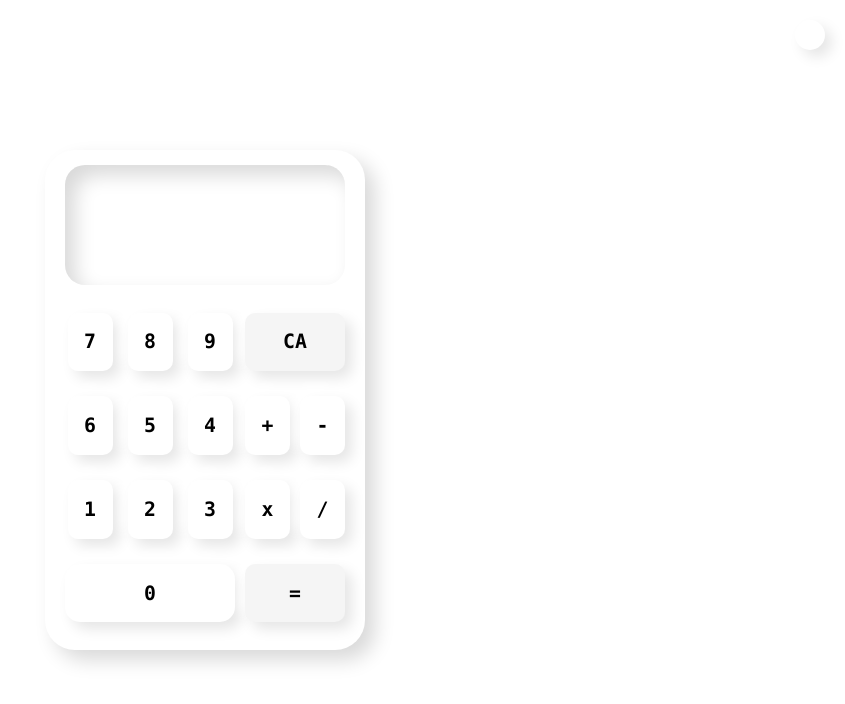
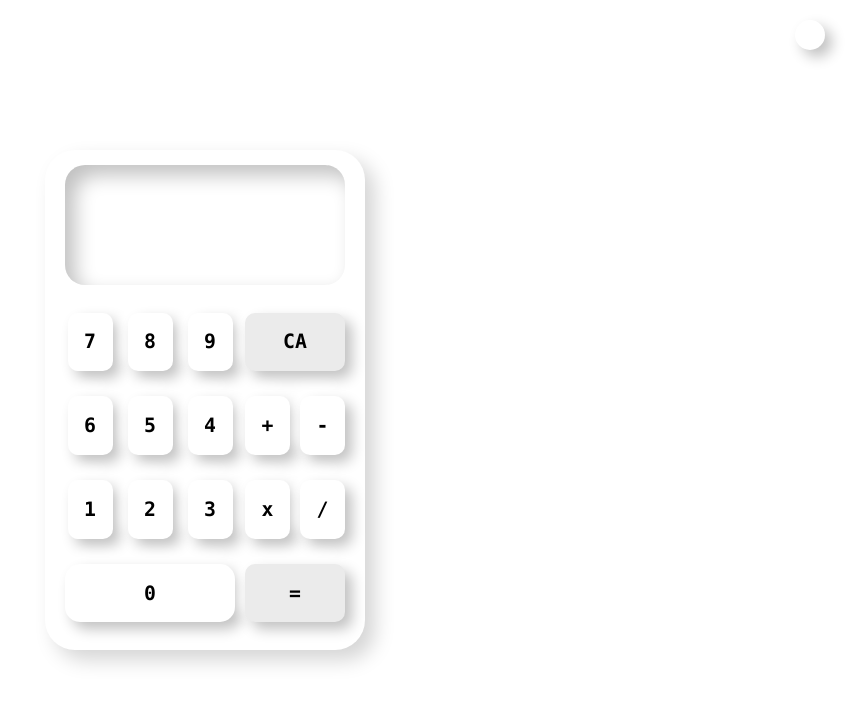
Before and after one commit to SantiagoCumpa/WebCalculator, a plain HTML site: page index.html in a window 1280 px wide. Both pictures are taken after a click on the button 1245 px from the left and 35 px from the top of the page. Shown: the whole page, without its empty margins (435-1280 px from the left). Drawn offline with Linux system fonts and the light colour scheme.

Commit message:
color minimal change

```diff
--- a/css/style.css
+++ b/css/style.css
@@ -128,18 +128,18 @@ button:active{
 }
 .container.light .calculator{
    background: var(--main-white);
-   box-shadow:  10px 10px 20px #d9d9d9,
+   box-shadow:  10px 10px 20px #d5d5d5,
                -10px -10px 20px var(--main-white);
 }
 .container.light .calculator__screen{
    background: var(--main-white);
-   box-shadow: inset 10px 10px 20px #d9d9d9,
+   box-shadow: inset 10px 10px 20px #c1c1c1,
                inset -10px -10px 20px var(--main-white);
 }
 .container.light button{
    color: black;
    background: var(--main-white);
-   box-shadow:  7px 7px 14px #e6e6e6,
+   box-shadow:  7px 7px 14px #c1c1c1,
                -7px -7px 14px var(--main-white);
 }
 .container.light button:active{
@@ -147,12 +147,12 @@ button:active{
                -7px -7px 14px #e6e6e6;
 }
 .container.light .calculator__operators button[value="Clear"]{
-   background: #f5f5f5;
+   background: #ebebeb;
    grid-column: 1/3;
    width: 100%;
 }
 .container.light .calculator__operators button[value="="]{
-   background: #f5f5f5;
+   background: #ebebeb;
    grid-column: 1/3;
    width: 100%;
 }
```
